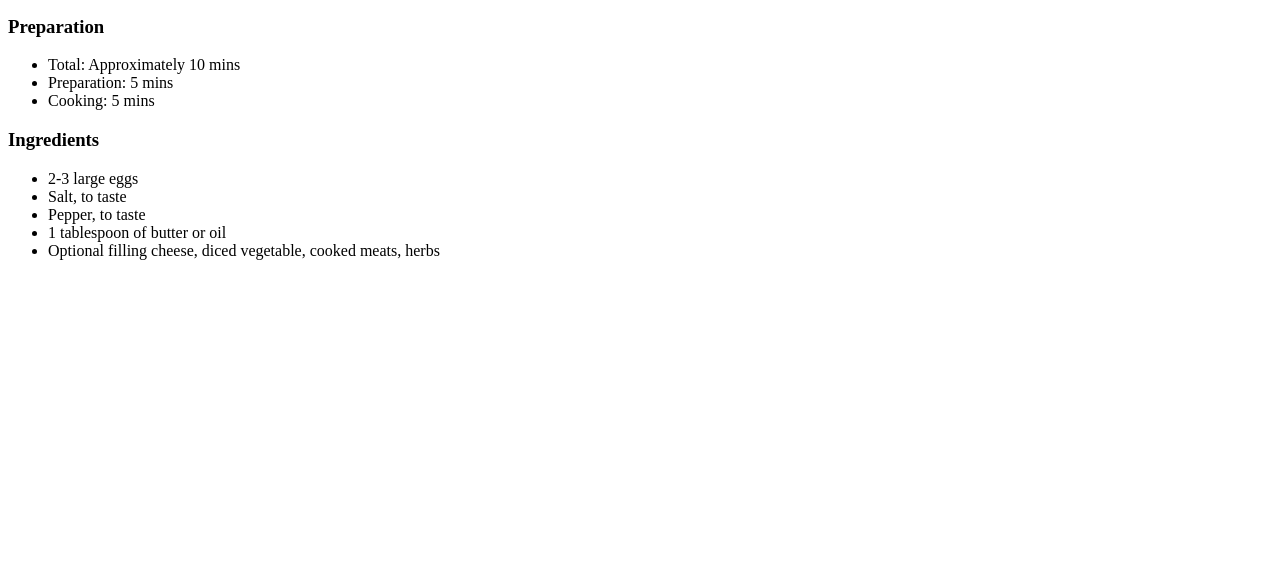
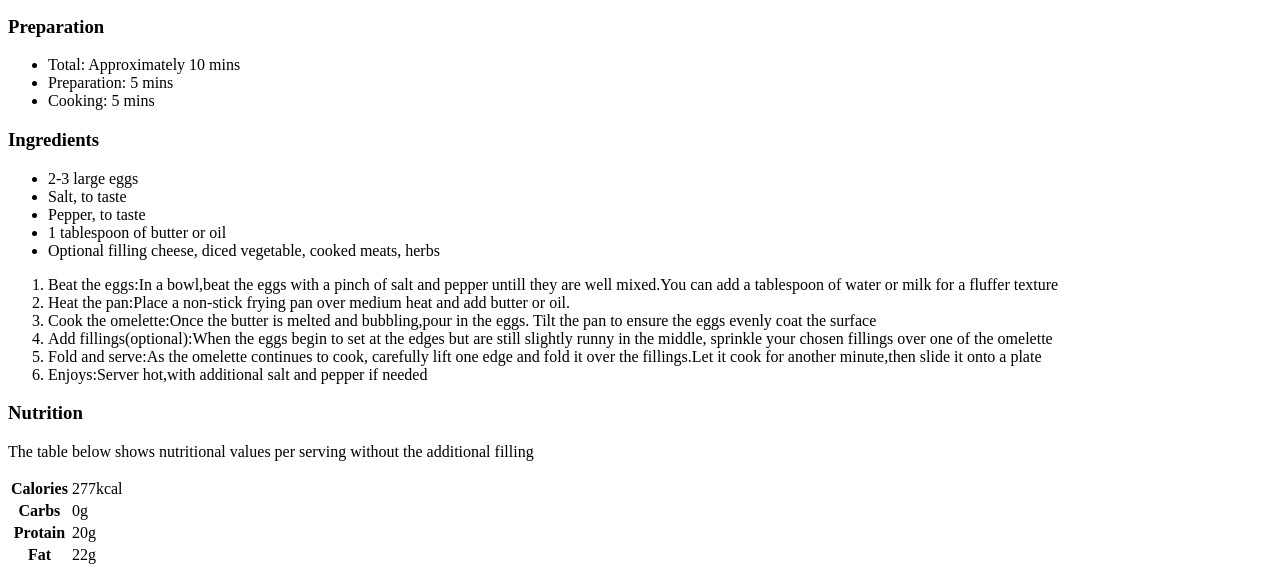
Before and after one commit to DwebAgency2/food-recipt-project, a plain HTML site: page index.html in a window 1280 px wide. Shown: the part 700-1275 px from the top of the page. Before the commit the page ends 976 px from the top, so only its background shows below. Drawn offline with Linux system fonts and the light colour scheme.

Commit message:
modified:   index.html

```diff
--- a/index.html
+++ b/index.html
@@ -41,6 +41,63 @@
                 </ul>
             </div>
 
+            <div class="Guild">
+                <ol>
+                    <li><span>Beat the eggs:</span>In a bowl,beat the eggs with a pinch of salt and pepper untill they are well mixed.You can add a tablespoon of water or milk for a fluffer texture</li>
+
+
+                    <li><span>Heat the pan:</span>Place a non-stick frying pan over medium heat and add butter or oil.</li>
+
+
+                    <li><span>Cook the omelette:</span>Once the butter is melted and bubbling,pour in the eggs. Tilt the pan to ensure the eggs evenly coat the surface</li>
+
+
+
+                    <li><span>Add fillings(optional):</span>When the eggs begin to set at the edges but are still slightly runny in the middle, sprinkle your chosen fillings over one of the omelette</li>
+
+
+                    <li><span>Fold and serve:</span>As the omelette continues to cook, carefully lift one edge and fold it over the fillings.Let it cook for another minute,then slide it onto a plate</li>
+
+
+                    <li><span>Enjoys:</span>Server hot,with additional salt and pepper if needed</li>
+                </ol>
+            </div>
+
+
+            <div class="nutrition">
+                <h3>Nutrition</h3>
+                <p>The table below shows nutritional values per serving without the additional filling</p>
+                <table>
+
+
+                    <tbody>
+                      <tr>
+                        <th>Calories</th>
+                        <td>277kcal</td>
+
+                      </tr>
+                      <tr>
+                        <th>Carbs</th>
+                        <td>0g</td>
+                      </tr>
+
+
+                      <tr>
+                        <th>Protain</th>
+                        <td>20g</td>
+
+                      </tr>
+
+                      <tr>
+                        <th>Fat</th>
+                        <td>22g</td>
+
+                      </tr>
+
+                    </tbody>
+                  </table>
+            </div>
+
         </section>
     </main>
 </body>
```
Lines whose indentation alone changed are shown as unchanged.
